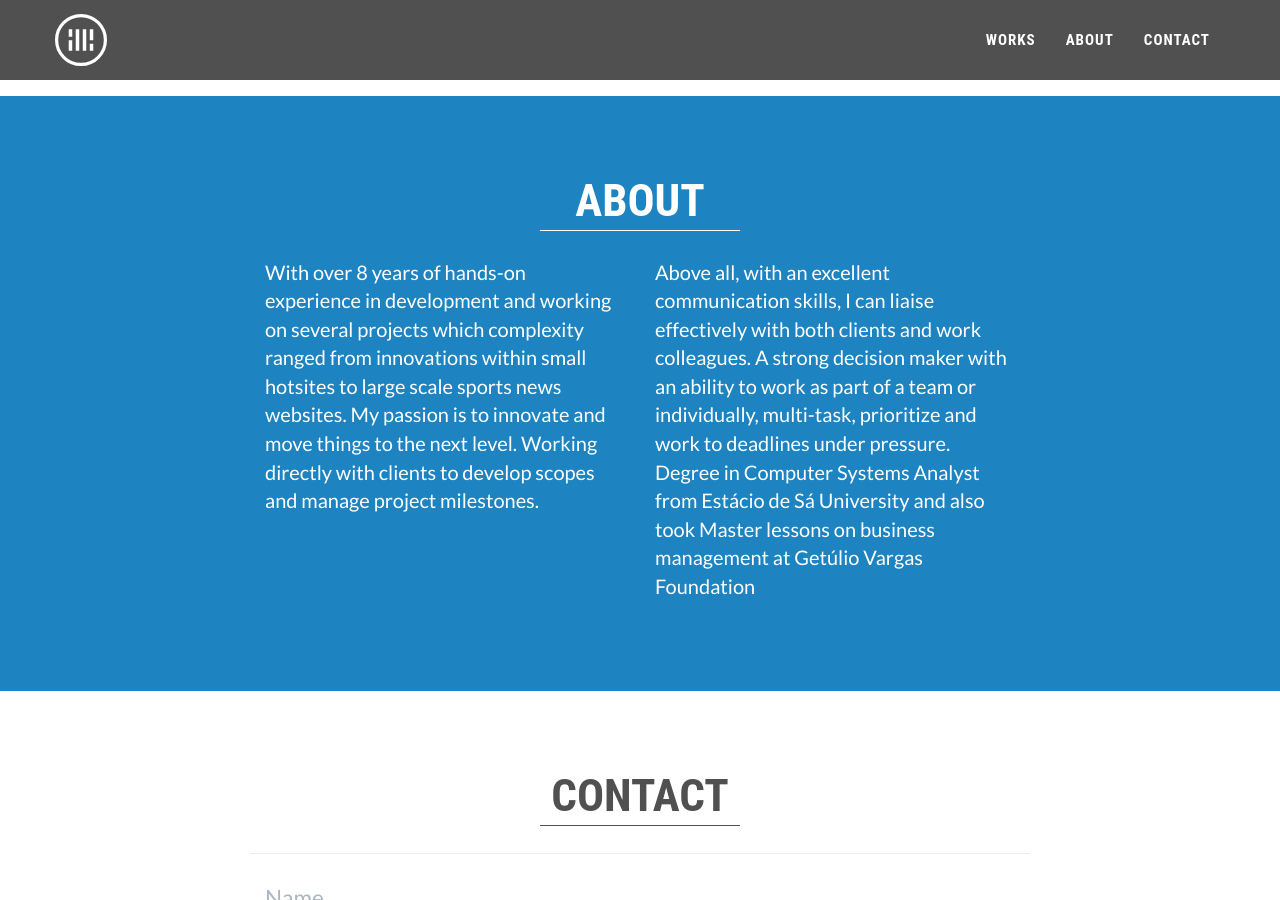
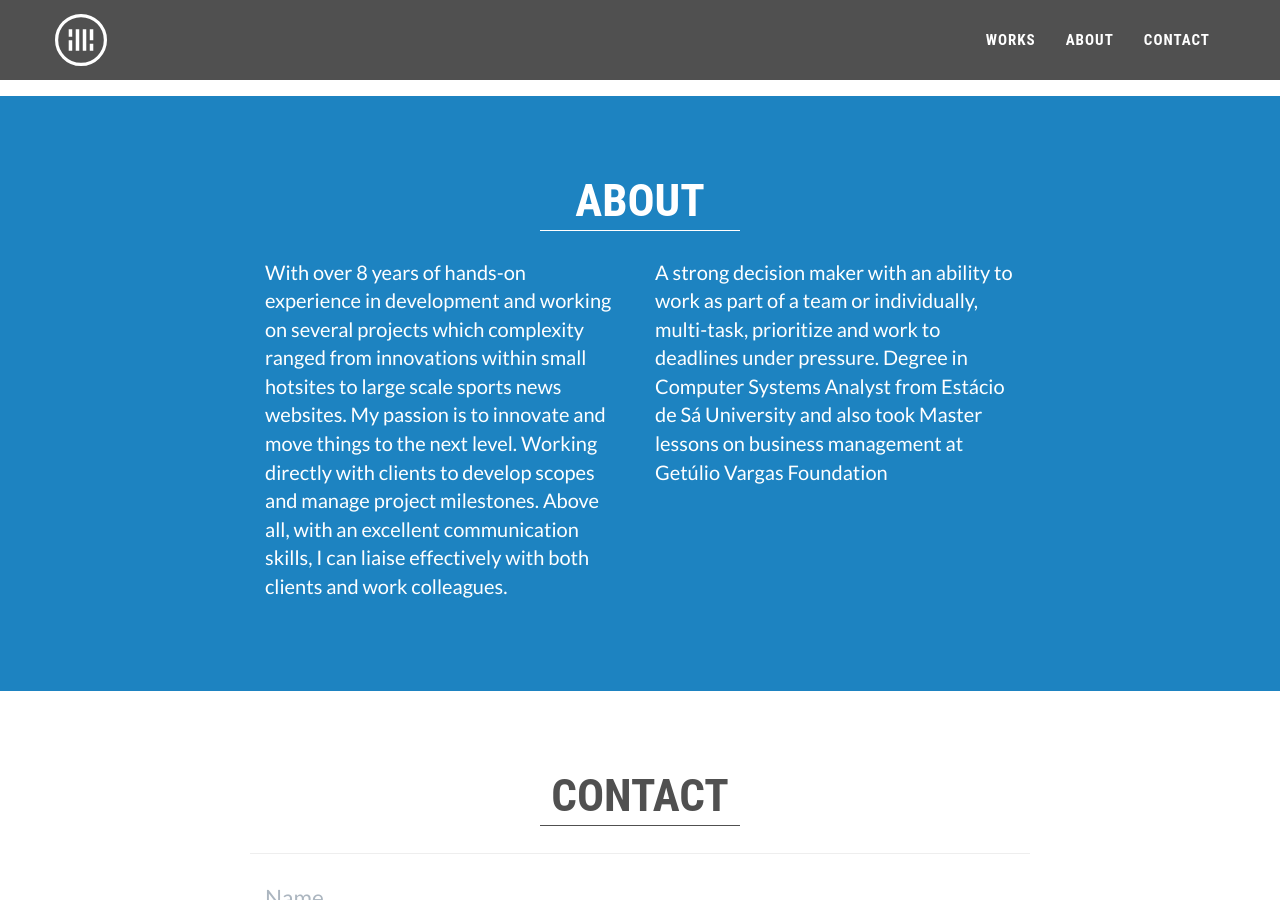
Before and after one commit to bilate/portfolio, a Jekyll site: the page built from index.html, in a window 1280 px wide and 900 px high, scrolled down 732 px. Built offline with Jekyll 4.4.1, drawn with Linux system fonts in a browser that asks for light colours; part of the change alters nothing that is shown.

```diff
--- a/_includes/about.html
+++ b/_includes/about.html
@@ -10,10 +10,10 @@
             <div class="row">
                 <div class="col-lg-4 col-lg-offset-2">
                     <p>With over 8 years of hands-on experience in development and working on several projects which complexity ranged from innovations within small hotsites to large scale sports news websites. My passion is to innovate and move things to the next level. Working directly with clients to
-develop scopes and manage project milestones.</p>
+develop scopes and manage project milestones. Above all, with an excellent communication skills, I can liaise effectively with both clients and work colleagues.</p>
                 </div>
                 <div class="col-lg-4">
-                    <p>Above all, with an excellent communication skills, I can liaise effectively with both clients and work colleagues. A strong decision maker with an ability to work as part of a team or individually, multi-task, prioritize and work to deadlines under pressure.
+                    <p>A strong decision maker with an ability to work as part of a team or individually, multi-task, prioritize and work to deadlines under pressure.
                     Degree in Computer Systems Analyst from Estácio de Sá University and also took Master lessons on business management at Getúlio Vargas Foundation</p>
                 </div>
             </div>
```
